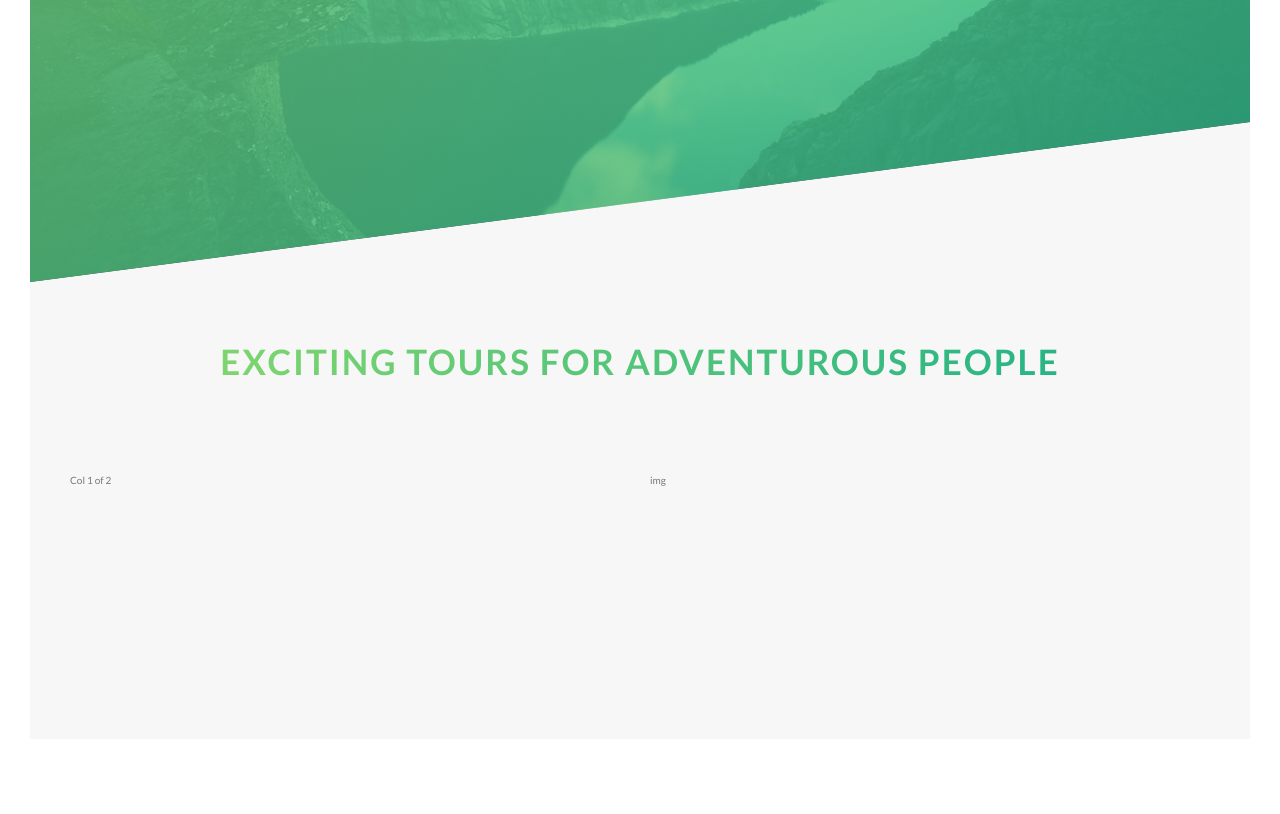
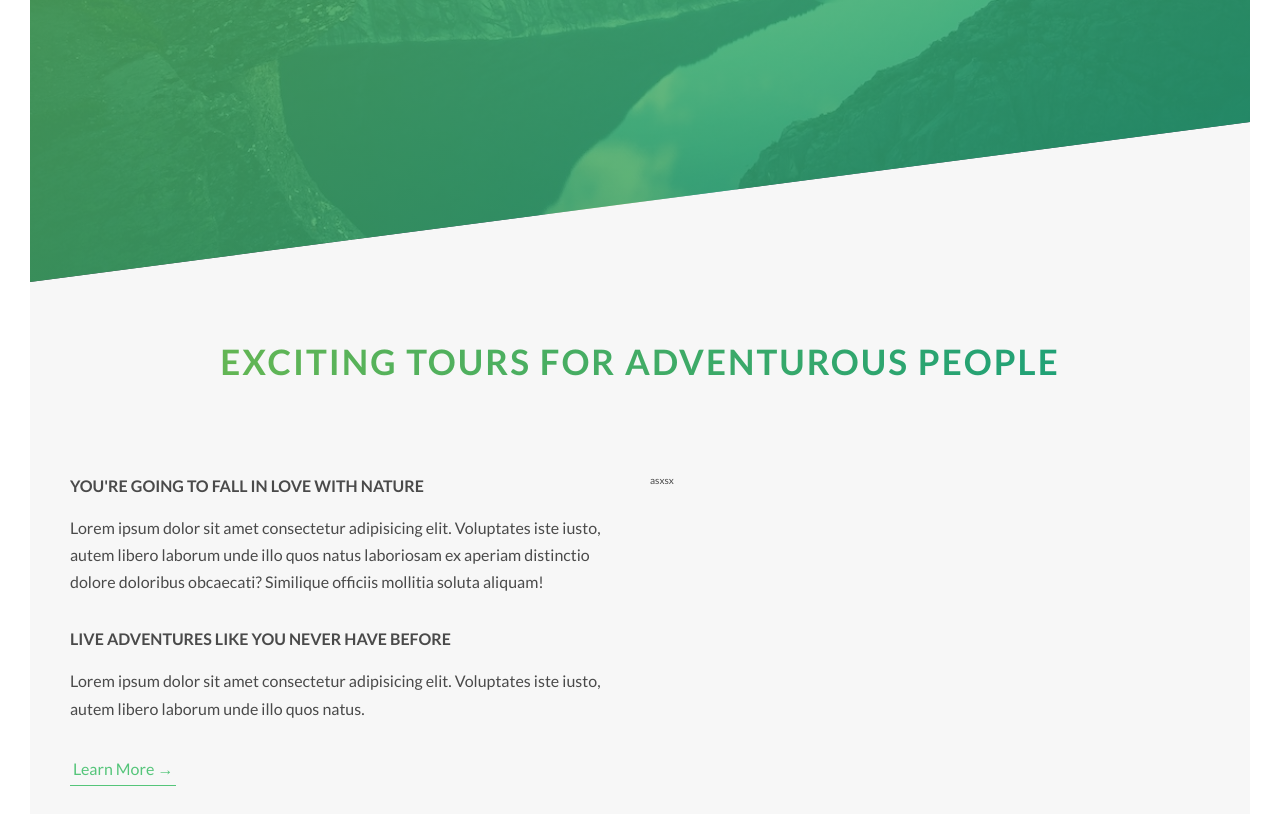
Before and after one commit to Ezzeldien-M-Abdalaziz/Natours, a plain HTML site: page index.html in a window 1280 px wide. Shown: the part 508-1322 px from the top of the page. Before the commit the page ends 1277 px from the top, so only its background shows below. Drawn offline with Linux system fonts and the light colour scheme.

Commit message:
about section

```diff
--- a/SCSS/abstracts/_variables.scss
+++ b/SCSS/abstracts/_variables.scss
@@ -1,13 +1,14 @@
 $color-primary: #55c57a;
-$color-primary-light: #7ed56f;
-$color-primary-dark: #28b485;
+$color-primary-light: #63b654;
+$color-primary-dark: #20a176;
 
 $color-grey-light-1:#f7f7f7;
 
-$color-grey-dark: #777;
+$color-grey-dark: #4a4a4a;
 $color-white: #fff;
 $color-black: #000;
 
+//font
 $default-font-size: 1.6rem;
 
 
--- a/SCSS/base/_typography.scss
+++ b/SCSS/base/_typography.scss
@@ -56,3 +56,18 @@ body {
         text-shadow: .5rem 1rem 2rem rgba($color-black,.2);
     }
 }
+
+.heading-tertiary{
+    font-size: $default-font-size;
+    font-weight: 700;
+    text-transform: uppercase;
+
+}
+
+.paragraph{
+    font-size: $default-font-size;
+
+    &:not(:last-child){
+        margin-bottom:3rem ;
+    }
+}
--- a/SCSS/base/_utilities.scss
+++ b/SCSS/base/_utilities.scss
@@ -1,7 +1,5 @@
-.u-center-text{
-   text-align: center;
-}
+.u-center-text{text-align: center;}
 
-.u-margin-bottom-8{
-   margin-bottom: 8rem;
-}
+.u-margin-bottom-big{margin-bottom:8rem;}
+.u-margin-bottom-small{margin-bottom:1.5rem;}
+.u-margin-bottom-medium{margin-bottom:4rem;}
--- a/SCSS/components/_buttons.scss
+++ b/SCSS/components/_buttons.scss
@@ -69,3 +69,28 @@
         animation-fill-mode: backwards;
     }
 }
+
+.btn-text{
+    &:link,
+    &:visited{
+        text-decoration: none;
+        color: $color-primary;
+        display: inline-block;
+        font-size: $default-font-size;
+        padding: 3px;
+        border-bottom: 1px solid $color-primary;
+        transition: all .2s;
+    }
+
+    &:hover{
+        background-color: $color-primary;
+        color: $color-white;
+        text-shadow: 0 1rem 2rem rgba($color-black,.15);
+        transform: translateY(-2px);
+    }
+
+    &:active{
+        text-shadow: 0 .5rem 1rem rgba($color-black,.15);
+        transform: translateY(0);
+    }
+}
--- a/index.html
+++ b/index.html
@@ -27,7 +27,7 @@
     </header>
     <main>
         <section class="section-about">
-            <div class="u-center-text u-margin-bottom-8">    <!--utility classes used across the website -->
+            <div class="u-center-text u-margin-bottom-big">    <!--utility classes used across the website -->
                 <h2 class="heading-secondary">
                     Exciting tours for adventurous people
                 </h2>
@@ -35,10 +35,20 @@
 
             <div class="row">
                 <div class="col-1-of-2">
-                    Col 1 of 2
+                    <h3 class="heading-tertiary u-margin-bottom-small">You're going to fall in love with nature</h3>
+                    <p class="paragraph">
+                        Lorem ipsum dolor sit amet consectetur adipisicing elit. Voluptates iste iusto, autem libero laborum unde illo quos natus laboriosam ex aperiam distinctio dolore doloribus obcaecati? Similique officiis mollitia soluta aliquam!
+                    </p>
+
+                    <h3 class="heading-tertiary u-margin-bottom-small">Live adventures like you never have before</h3>
+                    <p class="paragraph">
+                        Lorem ipsum dolor sit amet consectetur adipisicing elit. Voluptates iste iusto, autem libero laborum unde illo quos natus.
+                    </p>
+
+                    <a href="#" class="btn-text">Learn More &rarr;</a>
                 </div>
                 <div class="col-1-of-2">
-                    img
+                    asxsx
                 </div>
             </div>
         </section>
```
Also changed, not shown: css/main.css.
